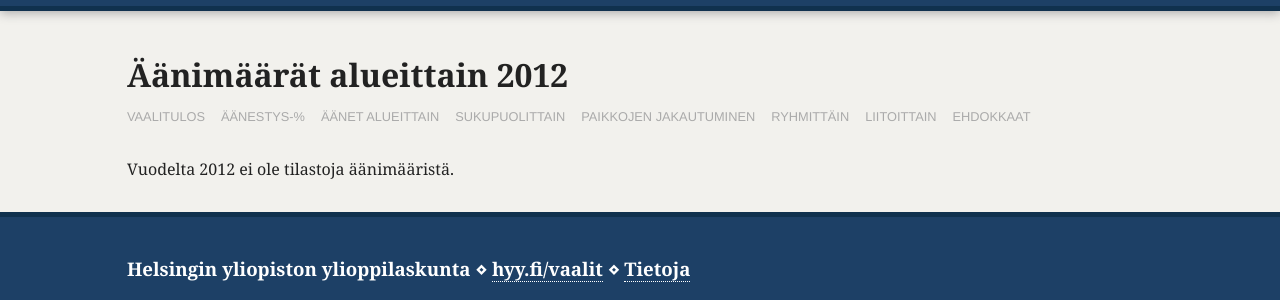
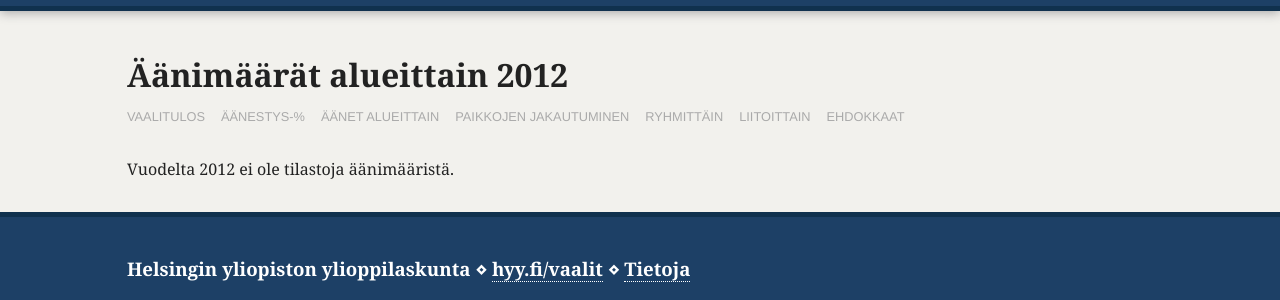
Before and after one commit to pre/hyy-vaalitulos, a Jekyll site: the page built from source/2012/voters_by_voting_area.html, in a window 1280 px wide. Shown: the part 134-434 px from the top of the page. Built offline with Jekyll 4.4.1, drawn with Linux system fonts in a browser that asks for light colours; nearby versions of some CDN libraries.

Commit message:
chore (stats) Remove votes by gender (decision by KVL 2016)

```diff
--- a/source/_includes/result_header.html
+++ b/source/_includes/result_header.html
@@ -6,7 +6,6 @@
       <li><a href="/{{page.year}}">Vaalitulos</a></li>
       <li><a href="voting_percentage.html">Äänestys-%</a></li>
       <li><a href="voters_by_voting_area.html">Äänet alueittain</a></li>
-      <li><a href="voters_by_gender.html">Sukupuolittain</a></li>
       <li><a href="treemap.html">Paikkojen jakautuminen</a></li>
       <li><a href="coalitions.html">Ryhmittäin</a></li>
       <li><a href="alliances.html">Liitoittain</a></li>
```
